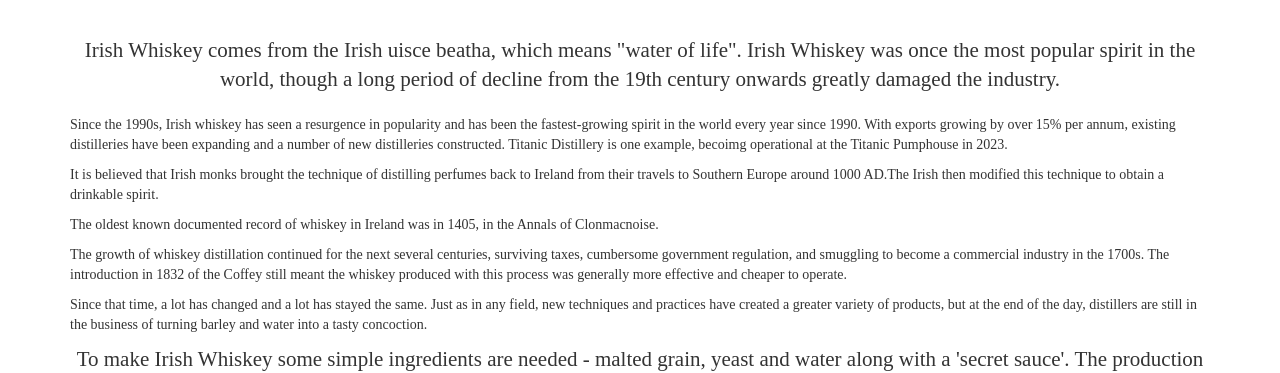
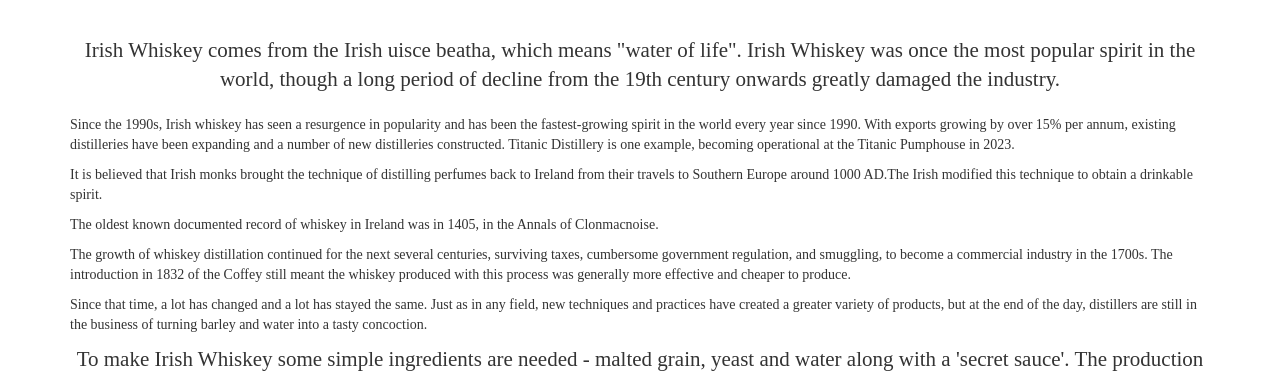
Before and after one commit to CaskCoin/caskcoin.github.io, a Jekyll site: the page built from pages/whisky_history.md, in a window 1280 px wide and 900 px high, scrolled down 311 px, cut to the strip 143-900 px from the top of the window. Shown: the top 373 px of the strip. Built offline with Jekyll 4.4.1, drawn with Linux system fonts in a browser that asks for light colours; some web fonts are replaced; comment, search, counter and statistics services are not loaded.

Commit message:
Update whisky_history.html
grammar

```diff
--- a/_layouts/whisky_history.html
+++ b/_layouts/whisky_history.html
@@ -9,12 +9,12 @@ layout: default
           </br></br>
           <p class="lead text-center">Irish Whiskey comes from the Irish uisce beatha, which means "water of life". Irish Whiskey was once the most popular spirit in the world, though a long period of decline from the 19th century onwards greatly damaged the industry.</p>
 
-          <p>Since the 1990s, Irish whiskey has seen a resurgence in popularity and has been the fastest-growing spirit in the world every year since 1990. With exports growing by over 15% per annum, existing distilleries have been expanding and a number of new distilleries constructed. Titanic Distillery is one example, becoimg operational at the Titanic Pumphouse in 2023.</p>
+          <p>Since the 1990s, Irish whiskey has seen a resurgence in popularity and has been the fastest-growing spirit in the world every year since 1990. With exports growing by over 15% per annum, existing distilleries have been expanding and a number of new distilleries constructed. Titanic Distillery is one example, becoming operational at the Titanic Pumphouse in 2023.</p>
 
-          <p>It is believed that Irish monks brought the technique of distilling perfumes back to Ireland from their travels to Southern Europe around 1000 AD.The Irish then modified this technique to obtain a drinkable spirit.</p>
+          <p>It is believed that Irish monks brought the technique of distilling perfumes back to Ireland from their travels to Southern Europe around 1000 AD.The Irish modified this technique to obtain a drinkable spirit.</p>
           <p>The oldest known documented record of whiskey in Ireland was in 1405, in the Annals of Clonmacnoise.</p>
 
-          <p>The growth of whiskey distillation continued for the next several centuries, surviving taxes, cumbersome government regulation, and smuggling to become a commercial industry in the 1700s. The introduction in 1832 of the Coffey still meant the whiskey produced with this process was generally more effective and cheaper to operate.</p>
+          <p>The growth of whiskey distillation continued for the next several centuries, surviving taxes, cumbersome government regulation, and smuggling, to become a commercial industry in the 1700s. The introduction in 1832 of the Coffey still meant the whiskey produced with this process was generally more effective and cheaper to produce.</p>
 
           <p>Since that time, a lot has changed and a lot has stayed the same. Just as in any field, new techniques and practices have created a greater variety of products, but at the end of the day, distillers are still in the business of turning barley and water into a tasty concoction.</p>
 
```
